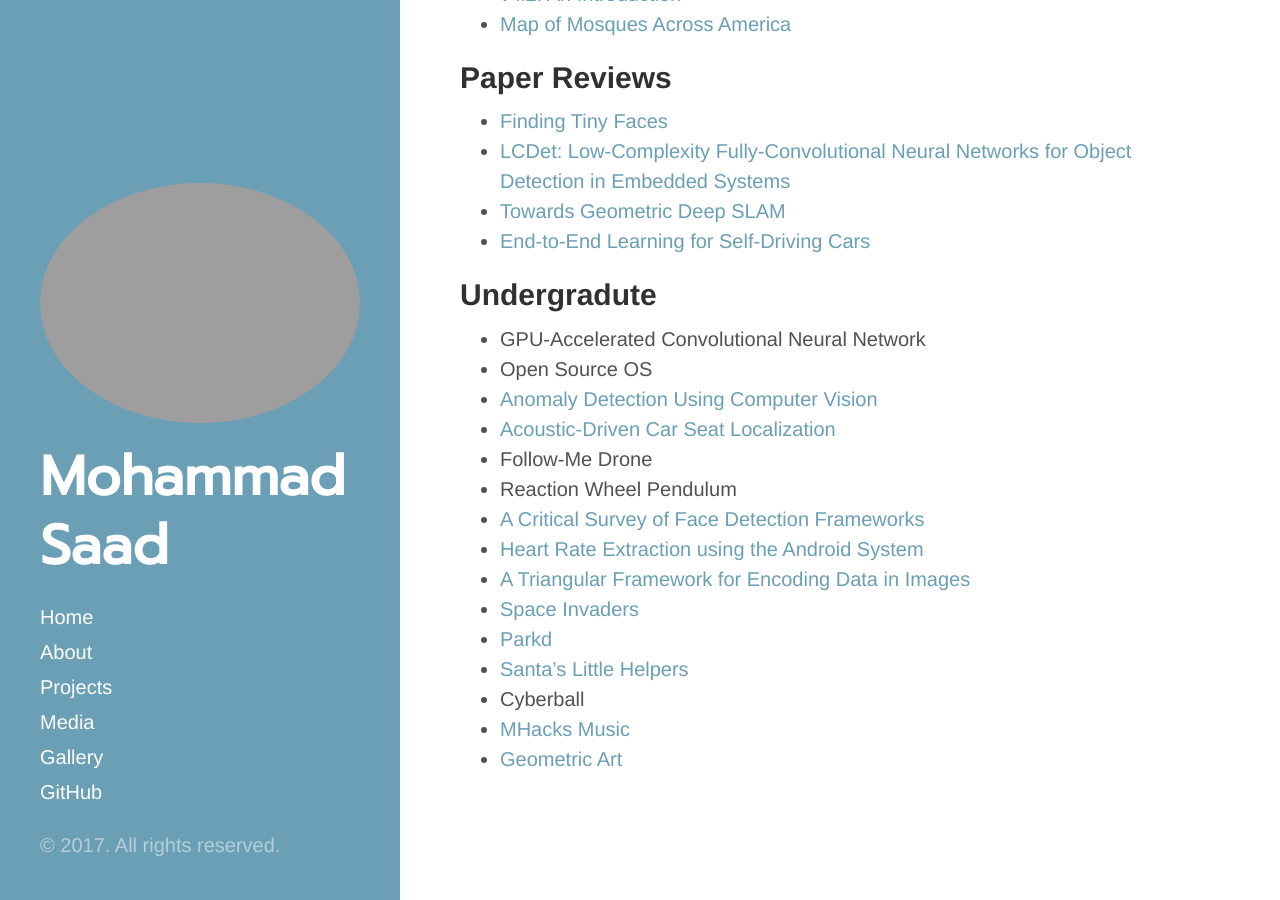
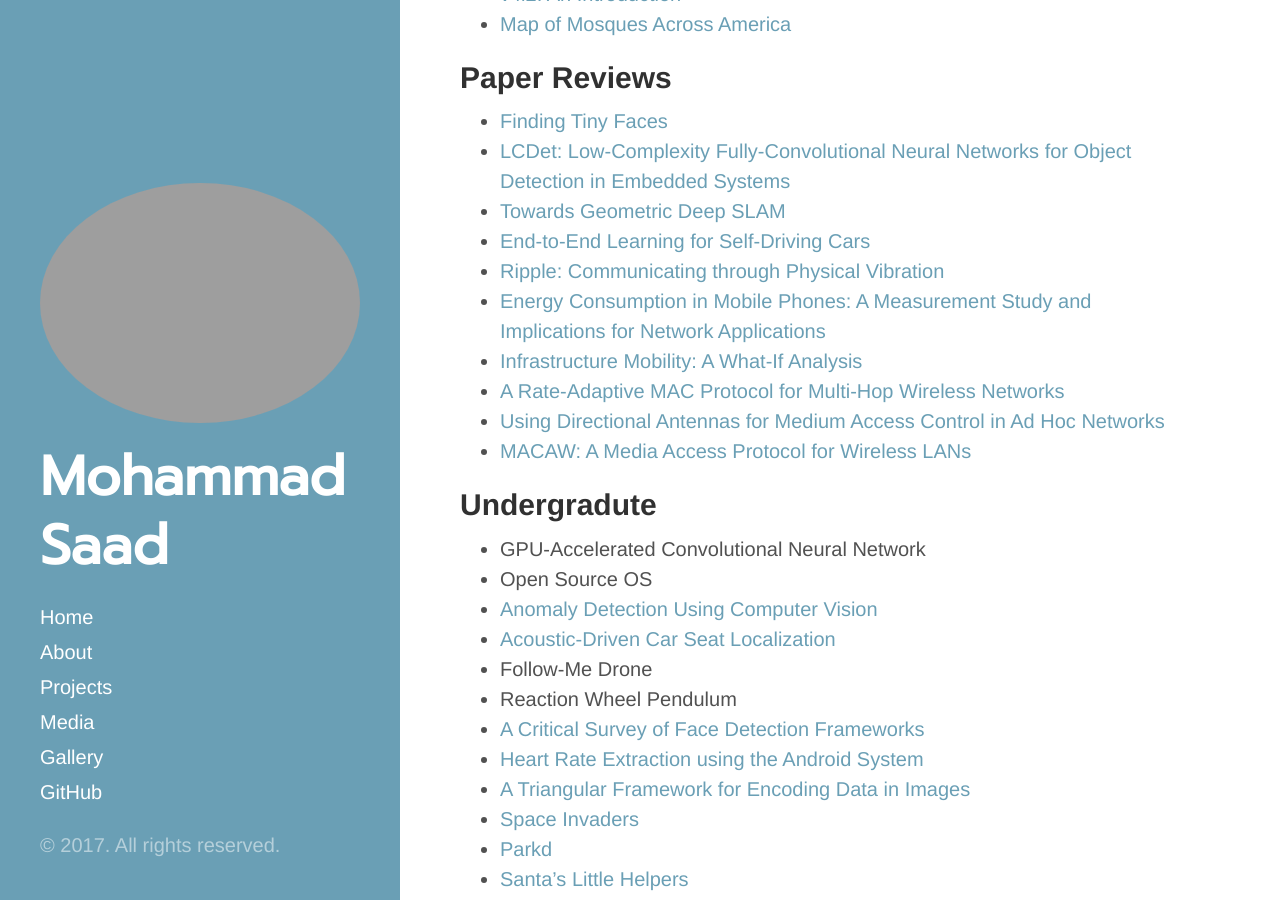
Before and after one commit to mohsaad/mohsaad.github.io, a Jekyll site: the page built from projects.md, in a window 1280 px wide and 900 px high, scrolled down 319 px. Built offline with Jekyll 4.4.1, drawn with Linux system fonts in a browser that asks for light colours.

Commit message:
added some old papers

```diff
--- a/projects.md
+++ b/projects.md
@@ -14,6 +14,12 @@ In my undergraduate (and spare) time, I've worked on a few things, mostly relate
 * [LCDet&#58; Low-Complexity Fully-Convolutional Neural Networks for Object Detection in Embedded Systems](http://mohsaad.com/2017/08/22/LCDet/)
 * [Towards Geometric Deep SLAM](http://mohsaad.com/2017/07/27/Paper-Review-Deep-SLAM/)
 * [End-to-End Learning for Self-Driving Cars](http://mohsaad.com/2017/06/18/End-To-End/)
+* [Ripple&#58; Communicating through Physical Vibration](http://mohsaad.com/2016/02/23/Paper-Review-Ripple/)
+* [Energy Consumption in Mobile Phones&#58; A Measurement Study and Implications for Network Applications](http://mohsaad.com/2016/02/21/Network-Energy-Apps/)
+* [Infrastructure Mobility&#58; A What-If Analysis](http://mohsaad.com/2016/02/09/Infrastructure-Mobility/)
+* [A Rate-Adaptive MAC Protocol for Multi-Hop Wireless Networks](http://mohsaad.com/2016/02/06/Paper-Review-Rate-Adaptive/)
+* [Using Directional Antennas for Medium Access Control in Ad Hoc Networks](http://mohsaad.com/2016/02/02/Directional-Antennas/)
+* [MACAW&#58; A Media Access Protocol for Wireless LANs](http://mohsaad.com/2016/02/01/MACAW/)
 
 ## Undergradute
 
```
Also changed, not shown: _posts/2016-02-01-MACAW.md (added, +14 -0 lines), _posts/2016-02-02-Directional-Antennas.md (added, +13 -0 lines), _posts/2016-02-06-Paper-Review-Rate-Adaptive.md (added, +14 -0 lines), _posts/2016-02-09-Infrastructure-Mobility.md (added, +13 -0 lines), _posts/2016-02-21-Network-Energy-Apps.md (added, +13 -0 lines), _posts/2016-02-23-Paper-Review-Ripple.md (added, +14 -0 lines).
